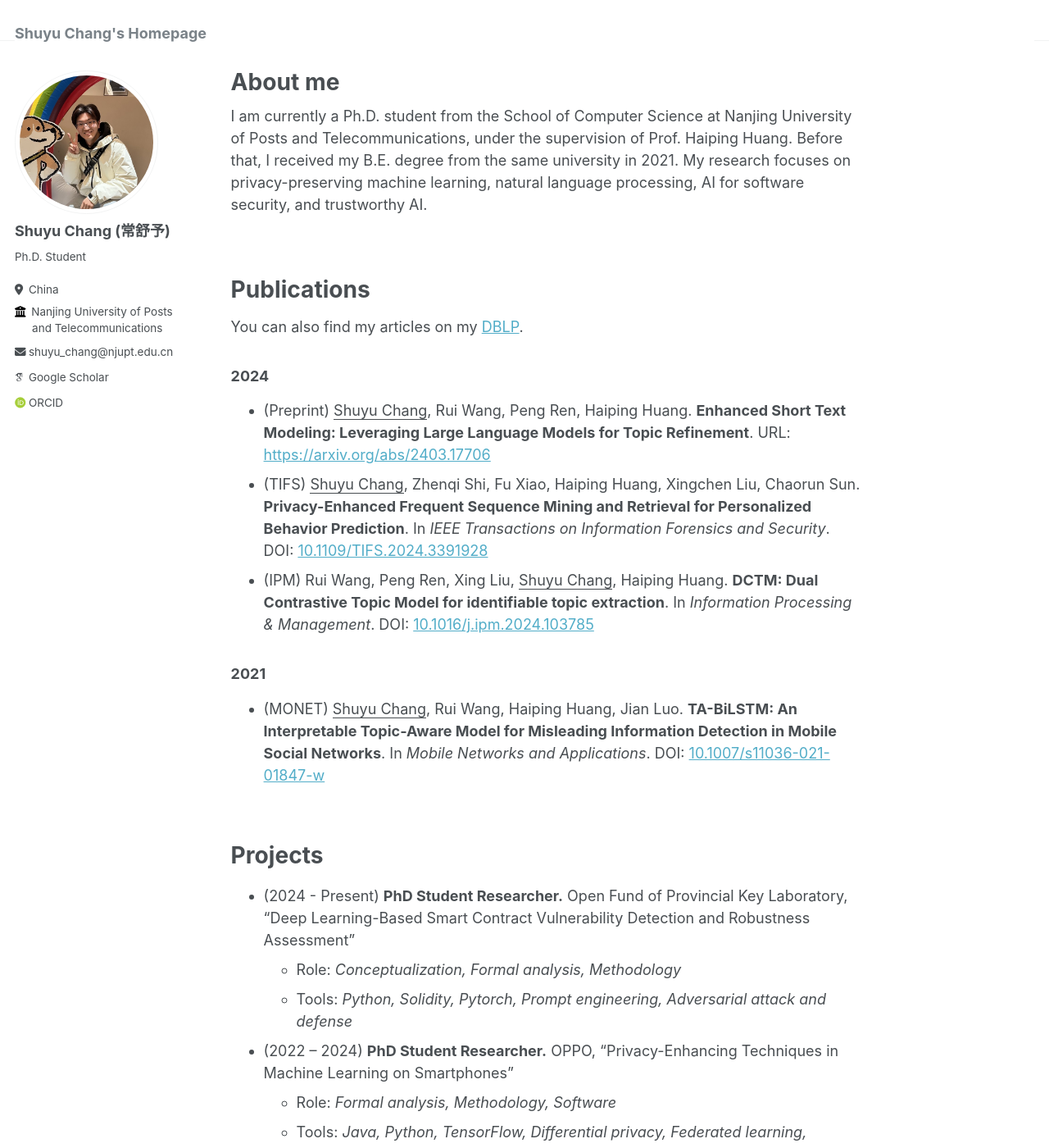
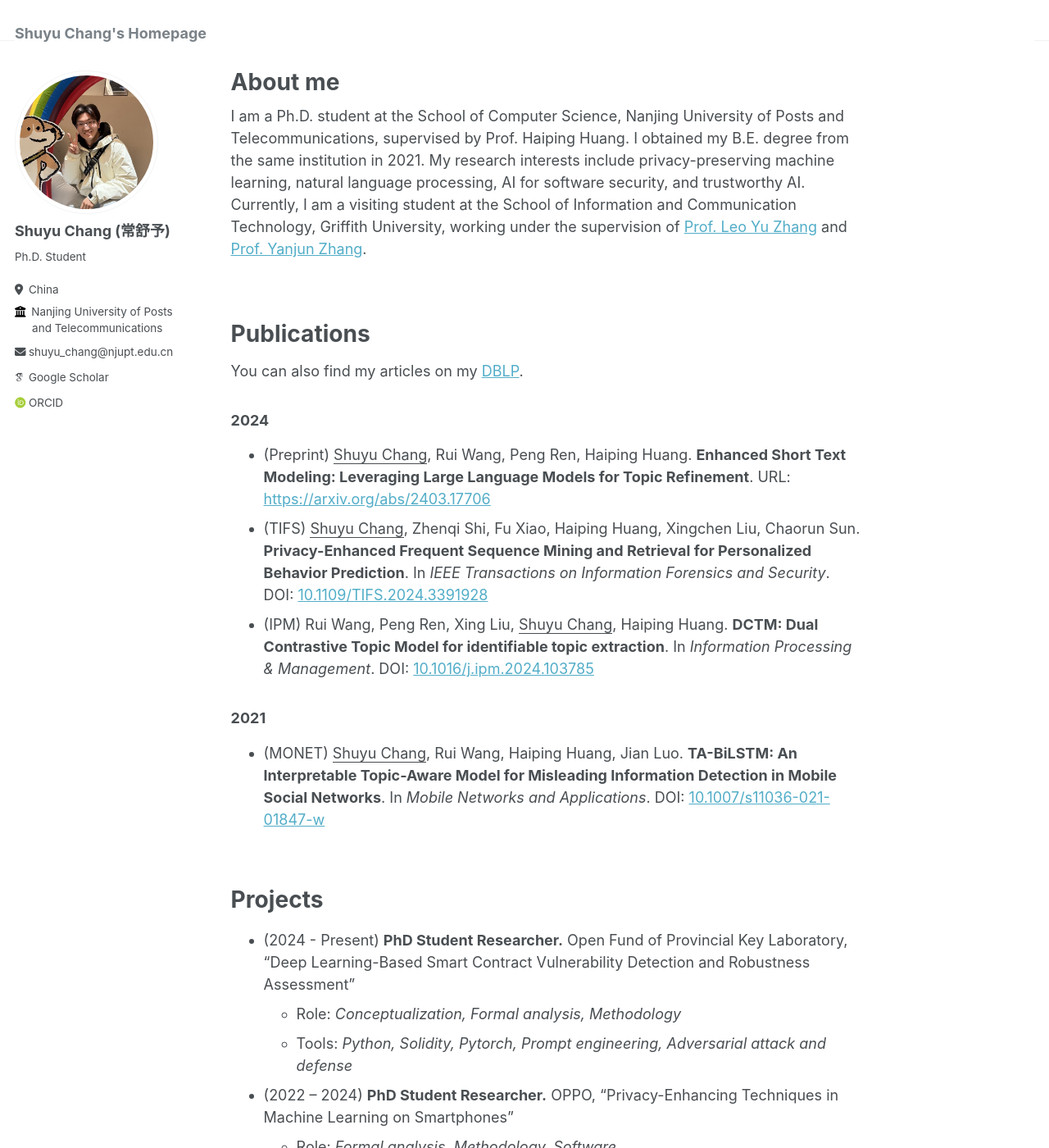
Before and after one commit to ChangShuyu/changshuyu.github.io, a Jekyll site: the page built from _pages/about.md, in a window 1280 px wide and 1400 px high. Shown: the whole window at 82% size. Built offline with Jekyll 4.4.1, drawn with Linux system fonts in a browser that asks for light colours; some web fonts are replaced; some of the changed text lies outside the part shown.

Commit message:
update information

```diff
--- a/_pages/about.md
+++ b/_pages/about.md
@@ -7,7 +7,7 @@ redirect_from:
   - /about.html
 ---
 
-I am currently a Ph.D. student from the School of Computer Science at Nanjing University of Posts and Telecommunications, under the supervision of Prof. Haiping Huang. Before that, I received my B.E. degree from the same university in 2021. My research focuses on privacy-preserving machine learning, natural language processing, AI for software security, and trustworthy AI.
+I am a Ph.D. student at the School of Computer Science, Nanjing University of Posts and Telecommunications, supervised by Prof. Haiping Huang. I obtained my B.E. degree from the same institution in 2021. My research interests include privacy-preserving machine learning, natural language processing, AI for software security, and trustworthy AI. Currently, I am a visiting student at the School of Information and Communication Technology, Griffith University, working under the supervision of [Prof. Leo Yu Zhang](https://leozhangcs.github.io/) and [Prof. Yanjun Zhang](https://profiles.uts.edu.au/Yanjun.Zhang).
 
 <br>
 
```
Also changed, not shown: other parts of _pages/about.md (+1 -1 lines).
